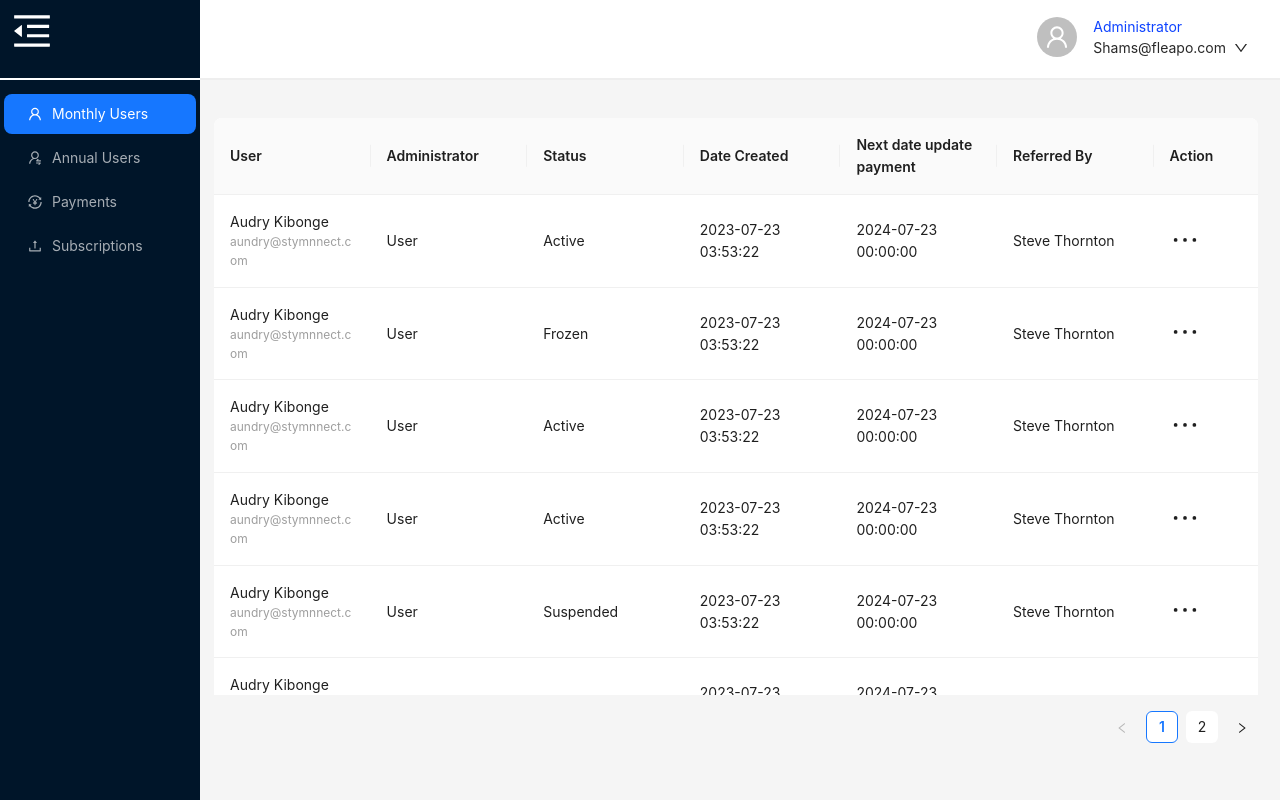
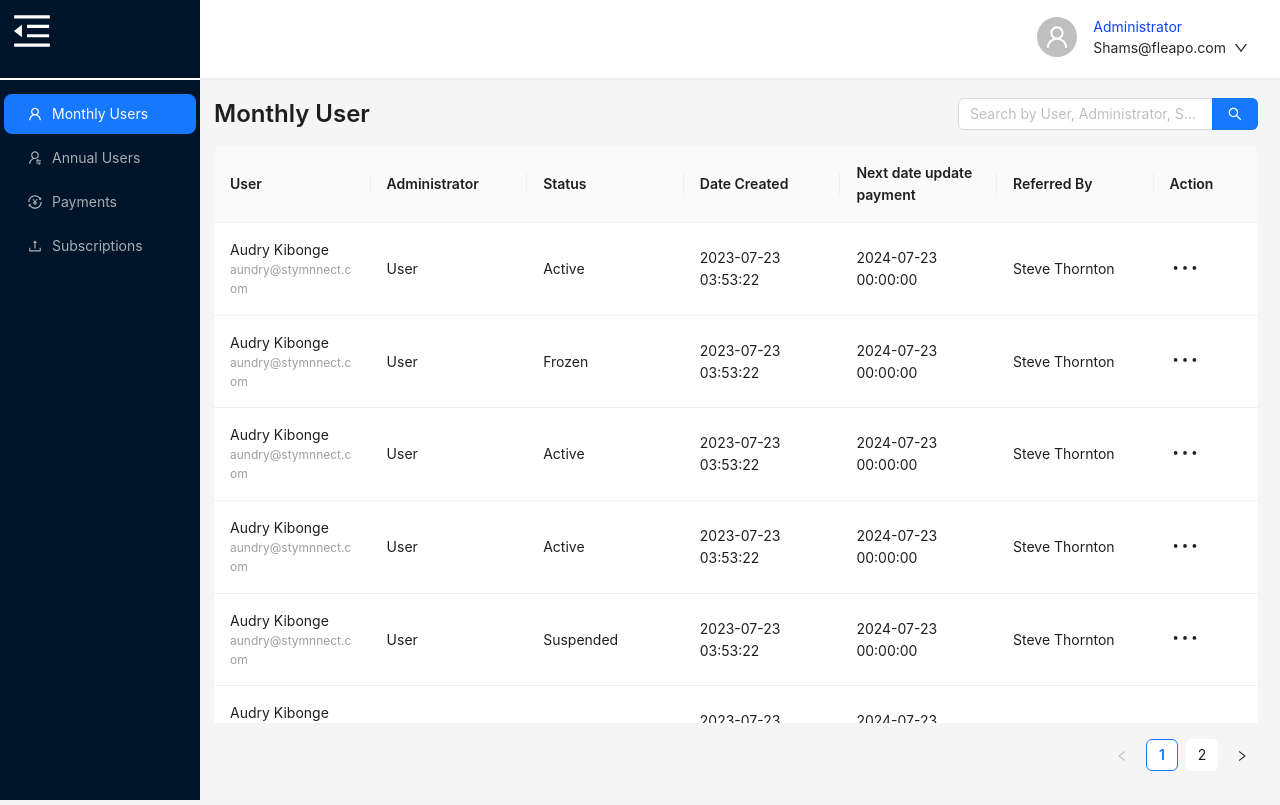
Before and after one commit to shams-fleapo/steam-connect-admin-panel, a React (Vite) app: page /dashboard in a window 1280 px wide. Built offline with nearby package versions, Linux system fonts and the light colour scheme.

Commit message:
feat: added search option

```diff
--- a/src/components/dashboard/index.tsx
+++ b/src/components/dashboard/index.tsx
@@ -1,7 +1,7 @@
 import { useCallback, useState } from 'react';
 import ProfileLayout from '../layout';
 import { Header } from '../layout/header';
-import { Table, Dropdown, MenuProps, ConfigProvider, theme } from 'antd';
+import { Table, Dropdown, MenuProps, ConfigProvider, theme, Input, Typography } from 'antd';
 import {
 	EllipsisOutlined,
 	EyeOutlined,
@@ -30,8 +30,31 @@ const Dashboard = () => {
 		modalTitle: '',
 		modalType: null,
 	});
+	const [filteredUserData, setFilteredUserData] = useState(UserData);
+	const [filteredPaymentData, setFilteredPaymentData] = useState(paymentData);
+	const [filteredSubscriptionData, setFilteredSubscriptionData] = useState(subscriptionData);
+
 	const isDesktop = useMediaQuery({ minWidth: 1024 });
 	const scrollY = !isDesktop ? 500 : 500;
+
+	const handleUserSearch = (value) => {
+		const filteredData = UserData.filter((item) =>
+			Object.values(item).some((val) => val && val.toString().toLowerCase().includes(value.toLowerCase())),
+		);
+		setFilteredUserData(filteredData);
+	};
+	const handlePaymentSearch = (value) => {
+		const filteredData = paymentData.filter((item) =>
+			Object.values(item).some((val) => val && val.toString().toLowerCase().includes(value.toLowerCase())),
+		);
+		setFilteredPaymentData(filteredData);
+	};
+	const handleSubscriptionSearch = (value) => {
+		const filteredData = subscriptionData.filter((item) =>
+			Object.values(item).some((val) => val && val.toString().toLowerCase().includes(value.toLowerCase())),
+		);
+		setFilteredSubscriptionData(filteredData);
+	};
 
 	const handleMenuItemClick = useCallback(
 		(key) => {
@@ -274,13 +297,78 @@ const Dashboard = () => {
 	const getMenuContent = () => {
 		switch (selectedMenuKey) {
 			case '1':
-				return <Table dataSource={UserData} scroll={{ x: 1000, y: scrollY }} columns={userColumns} />;
+				return (
+					<>
+						<div className='flex flex-row justify-between'>
+							{isDesktop && <Typography.Title level={3}>Monthly User</Typography.Title>}
+							<Input.Search
+								style={{ width: 300, marginBottom: 16 }}
+								placeholder='Search by User, Administrator, Status, Date Created, Next date update payment, Referred By'
+								enterButton
+								onSearch={(value) => handleUserSearch(value)}
+							/>
+						</div>
+
+						<div>
+							<Table dataSource={filteredUserData} scroll={{ x: 1000, y: scrollY }} columns={userColumns} />
+						</div>
+					</>
+				);
+
 			case '2':
-				return <Table dataSource={UserData} scroll={{ x: 1000, y: scrollY }} columns={userColumns} />;
+				return (
+					<>
+						<div className='flex flex-row justify-between'>
+							{isDesktop && <Typography.Title level={3}>Annual User</Typography.Title>}
+							<Input.Search
+								style={{ width: 300, marginBottom: 16 }}
+								placeholder='Search by User, Administrator, Status, Date Created, Next date update payment, Referred By'
+								enterButton
+								onSearch={(value) => handleUserSearch(value)}
+							/>
+						</div>
+
+						<div>
+							<Table dataSource={filteredUserData} scroll={{ x: 1000, y: scrollY }} columns={userColumns} />
+						</div>
+					</>
+				);
 			case '3':
-				return <Table dataSource={paymentData} scroll={{ x: 1000, y: scrollY }} columns={paymentsColumns} />;
+				return (
+					<>
+						<div className='flex flex-row justify-between'>
+							{isDesktop && <Typography.Title level={3}>Payments</Typography.Title>}
+							<Input.Search
+								style={{ width: 300, marginBottom: 16 }}
+								placeholder='Search by User, Administrator, Status, Date Created, Next date update payment, Referred By'
+								enterButton
+								onSearch={(value) => handlePaymentSearch(value)}
+							/>
+						</div>
+
+						<div>
+							<Table dataSource={filteredPaymentData} scroll={{ x: 1000, y: scrollY }} columns={paymentsColumns} />
+						</div>
+					</>
+				);
 			case '4':
-				return <Table dataSource={subscriptionData} scroll={{ x: 1000, y: scrollY }} columns={subscriptionColumns} />;
+				return (
+					<>
+						<div className='flex flex-row justify-between'>
+							{isDesktop && <Typography.Title level={3}>Subscription</Typography.Title>}
+							<Input.Search
+								style={{ width: 300, marginBottom: 16 }}
+								placeholder='Search by User, Administrator, Status, Date Created, Next date update payment, Referred By'
+								enterButton
+								onSearch={(value) => handleSubscriptionSearch(value)}
+							/>
+						</div>
+
+						<div>
+							<Table dataSource={filteredSubscriptionData} scroll={{ x: 1000, y: scrollY }} columns={subscriptionColumns} />
+						</div>
+					</>
+				);
 			default:
 				return null;
 		}
--- a/src/components/layout/index.tsx
+++ b/src/components/layout/index.tsx
@@ -170,7 +170,7 @@ const ProfileLayout = ({
 				</div>
 				<Content
 					style={{
-						margin: '24px 8px',
+						margin: '4px 8px',
 						padding: 14,
 						minHeight: 280,
 						// background: colorBgContainer,
```
